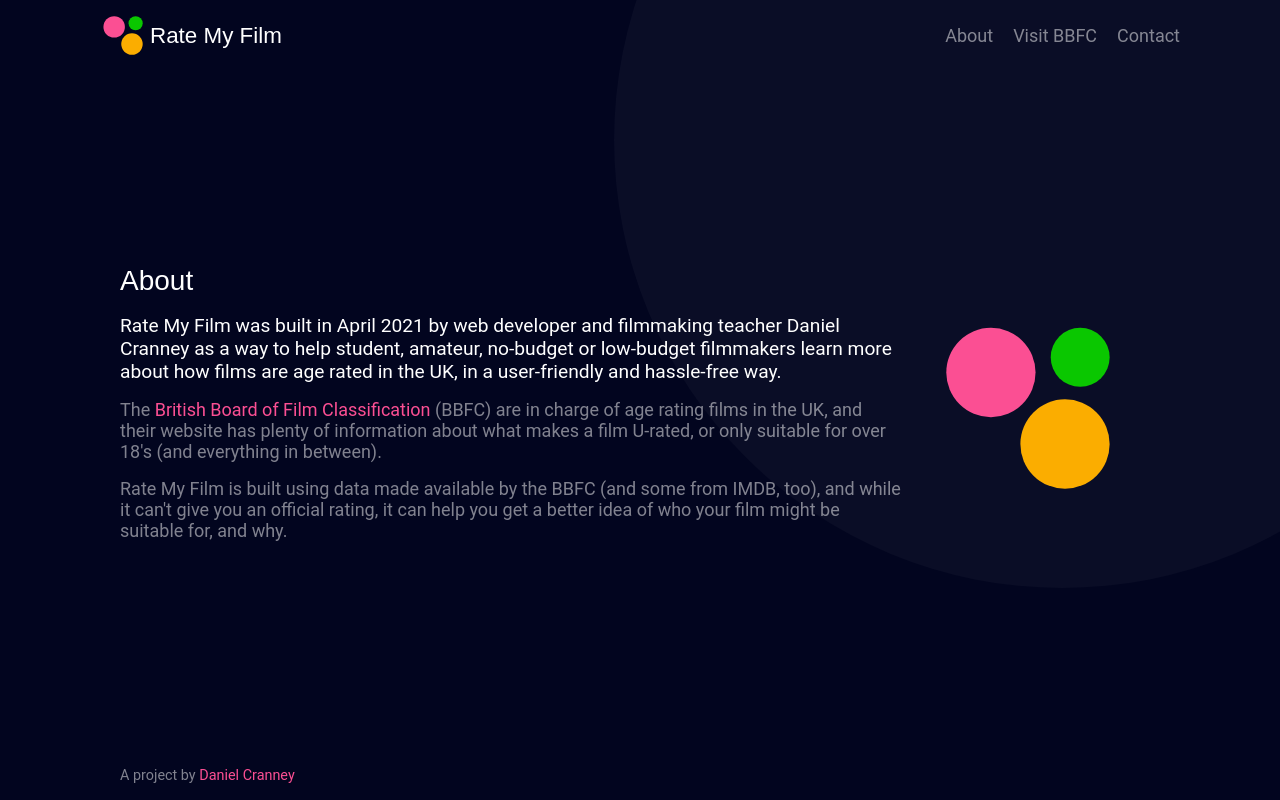
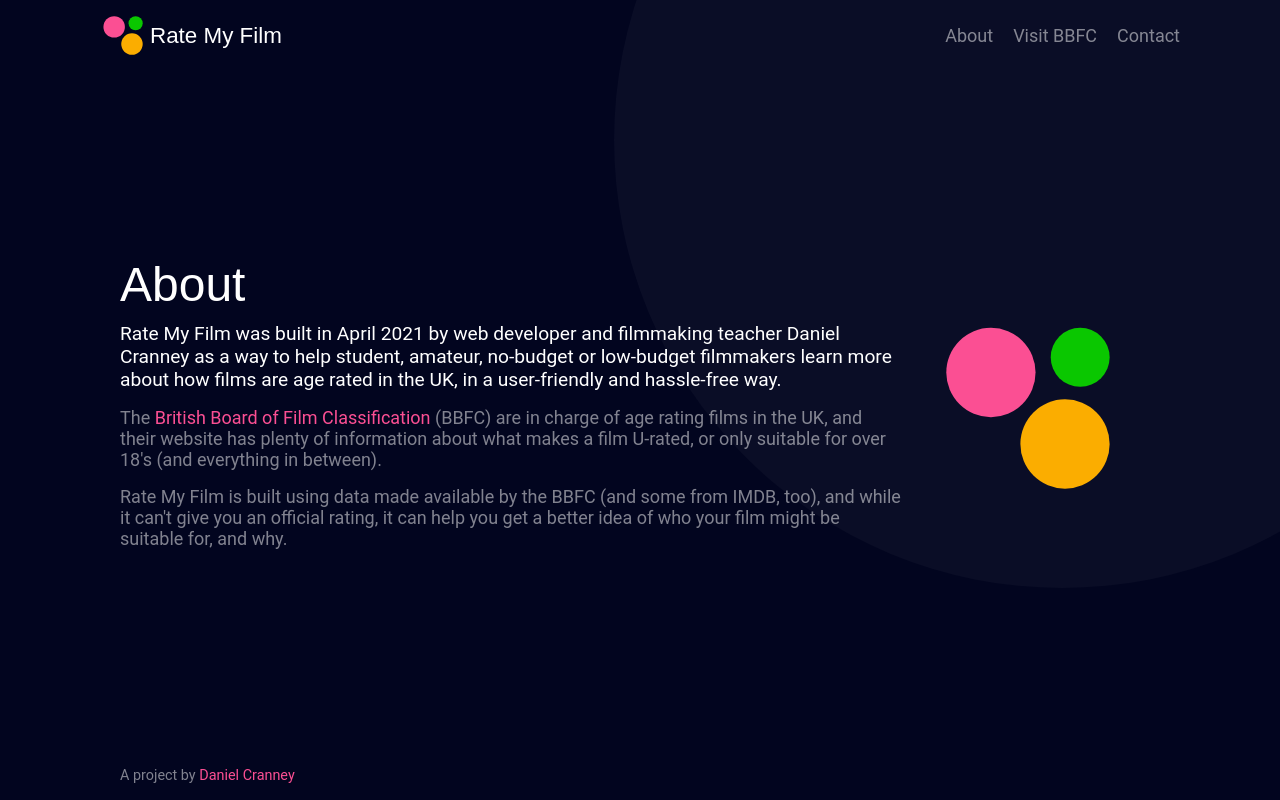
Before and after one commit to danielcranney/rate-my-film, a React (Create React App) app: page /about in a window 1280 px wide. Built offline with nearby package versions, Linux system fonts and the light colour scheme; a web font is replaced by a local one.

Commit message:
Minor change

```diff
--- a/src/About.js
+++ b/src/About.js
@@ -5,7 +5,7 @@ export default function About() {
         <main className="about-wrapper">
             <div className="about-section">
                     <div>
-                        <h3>About</h3>
+                        <h1>About</h1>
                         <p className="lead-in-text">Rate My Film was built in April 2021 by web developer and filmmaking teacher Daniel Cranney as a way to help student, amateur, no-budget or low-budget filmmakers learn more about how films are age rated in the UK, in a user-friendly and hassle-free way.</p>
                         <p className="faded-text">The <a href="https://www.bbfc.co.uk/" target="_blank" rel="noreferrer">British Board of Film Classification</a> (BBFC) are in charge of age rating films in the UK, and their website has plenty of information about what makes a film U-rated, or only suitable for over 18's (and everything in between).</p>
                         <p className="faded-text">Rate My Film is built using data made available by the BBFC (and some from IMDB, too), and while it can't give you an official rating, it can help you get a better idea of who your film might be suitable for, and why.</p>
```
